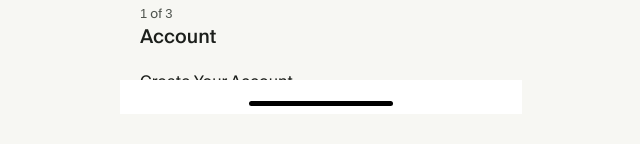
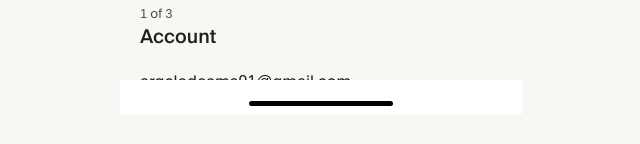
Before and after one commit to elcape23/challenge-bask, a Next.js app: page /prototype/checkout in a window 1280 px wide. Shown: the part 824-968 px from the top of the page, without its empty margins (319-959 px from the left). Built offline with nearby package versions, Linux system fonts and the light colour scheme.

Commit message:
Fixing vercel error

```diff
--- a/src/components/prototype/CheckoutMobilePage.tsx
+++ b/src/components/prototype/CheckoutMobilePage.tsx
@@ -13,69 +13,70 @@ import CardContent from "@/components/prototype/globals/CardContent";
 import ListItem from "@/components/prototype/globals/ListItem";
 import TopBar from "@/components/prototype/globals/TopBar";
 import InputGroup from "@/components/ui/InputGroup";
+import Input from "@/components/ui/Input";
+import Select from "@/components/ui/Select";
+import Checkbox from "@/components/ui/Checkbox";
 
-function OrDivider() {
+const COUNTRY_OPTIONS = [
+  { value: "us", label: "United States of America" },
+  { value: "ca", label: "Canada" },
+] as const;
+
+const STATE_OPTIONS = [
+  { value: "ca", label: "California" },
+  { value: "ny", label: "New York" },
+  { value: "tx", label: "Texas" },
+] as const;
+
+function AccountSummaryContent() {
   return (
-    <div className="flex items-center gap-1">
-      <hr className="flex-1 border-border-neutral-default" />
-      <span className="text-body-02 text-text-neutral-secondary">or</span>
-      <hr className="flex-1 border-border-neutral-default" />
-    </div>
+    <p className="text-body-01 text-text-neutral-default">
+      arqcledesma91@gmail.com
+    </p>
   );
 }
 
-function CreateAccountContent() {
+function ShippingInformationContent() {
   return (
-    <div className="flex flex-col gap-5">
-      <p className="text-body-01 text-text-neutral-default">
-        Create Your Account
-      </p>
+    <div className="flex flex-col gap-2">
+      <div className="grid grid-cols-2 gap-3">
+        <Input size="md" placeholder="First Name*" />
+        <Input size="md" placeholder="Last Name*" />
+      </div>
 
-      {/* Continue with Google */}
-      <Button
-        size="lg"
-        variant="neutral"
-        appearance="outlined"
-        className="w-full"
-      >
-        {/* eslint-disable-next-line @next/next/no-img-element */}
-        <img
-          src="/icons/google-md.svg"
-          alt=""
-          aria-hidden
-          className="size-6 shrink-0"
-        />
-        Continue with Google
-      </Button>
+      <Input size="md" placeholder="Address*" />
+      <Input size="md" placeholder="Apr / Suite / Unit" />
+      <Input size="md" placeholder="City*" />
 
-      <OrDivider />
+      <Select
+        size="md"
+        placeholder="United States of America"
+        options={[...COUNTRY_OPTIONS]}
+        defaultValue="us"
+      />
 
-      {/* Sign Up with Email */}
+      <div className="grid grid-cols-2 gap-3">
+        <Select size="md" placeholder="State" options={[...STATE_OPTIONS]} />
+        <Input size="md" placeholder="Zip code*" />
+      </div>
+
+      <Input size="md" placeholder="Phone number*" />
+
+      <Checkbox
+        size="sm"
+        label="By signing up via text, you agree to receive recurring automated promotional and personalized marketing messages (e.g. cart reminders, order updates, exclusive health and science content, and member-only offers) from Sena at the cell number provided. Consent is not a condition of any purchase. Reply STOP to cancel. Email care@senacom for help. Msg frequency varies. Msg and data rates may apply. See our Privacy Policy and Terms of Service."
+        className="items-start h-auto"
+      />
+
       <Button
         size="lg"
         variant="primary"
         appearance="filled"
-        className="w-full"
+        disabled
+        className="mt-2 w-full"
       >
-        Sign Up with Email
+        Save and Continue
       </Button>
-
-      {/* Have an account? */}
-      <div className="flex items-center gap-2">
-        <p className="text-body-02 text-text-neutral-default">
-          Have an account?
-        </p>
-        <Button size="sm" variant="neutral" appearance="link">
-          Sign In
-        </Button>
-      </div>
-
-      {/* Legal */}
-      <p className="text-body-02 text-text-neutral-secondary">
-        I understand that by creating an account, I agree to receive updates,
-        Sena news, and member-only offers. I understand that I can unsuscribe
-        from emails at any time.
-      </p>
     </div>
   );
 }
@@ -234,19 +235,17 @@ export default function CheckoutMobilePage() {
           </AccordionItem>
         </div>
 
-        {/* Step 1 — Account (active) */}
+        {/* Step 1 - Account (completed) */}
         <ListItem subheading="1 of 3" heading="Account" state="default">
-          <CreateAccountContent />
+          <AccountSummaryContent />
         </ListItem>
 
-        {/* Step 2 — Shipping Information (inactive) */}
-        <ListItem
-          subheading="2 of 3"
-          heading="Shipping Information"
-          state="disabled"
-        />
+        {/* Step 2 - Shipping Information (active) */}
+        <ListItem subheading="2 of 3" heading="Shipping Information" state="default">
+          <ShippingInformationContent />
+        </ListItem>
 
-        {/* Step 3 — Payment (inactive) */}
+        {/* Step 3 - Payment (inactive) */}
         <ListItem subheading="3 of 3" heading="Payment" state="disabled" />
       </div>
     </div>
--- a/src/components/prototype/ProductsListMobilePage.tsx
+++ b/src/components/prototype/ProductsListMobilePage.tsx
@@ -5,6 +5,7 @@ import RelatedCardContent from "@/components/prototype/globals/RelatedCardConten
 import Footer from "@/components/prototype/globals/Footer";
 import Menu from "@/components/prototype/globals/Menu";
 import TopBar from "@/components/prototype/globals/TopBar";
+import type { BadgeType } from "@/components/ui/Badge";
 
 const HERO_IMAGE =
   "/images/prototype/category-top-background.webp";
@@ -17,7 +18,7 @@ type ProductCardProps = {
   imageSrc: string;
   imageAlt: string;
   badgeLabel: string;
-  badgeType: "neutral" | "success";
+  badgeType: BadgeType;
   heightClassName?: string;
   onClick?: () => void;
   onSecondaryClick?: () => void;
```
